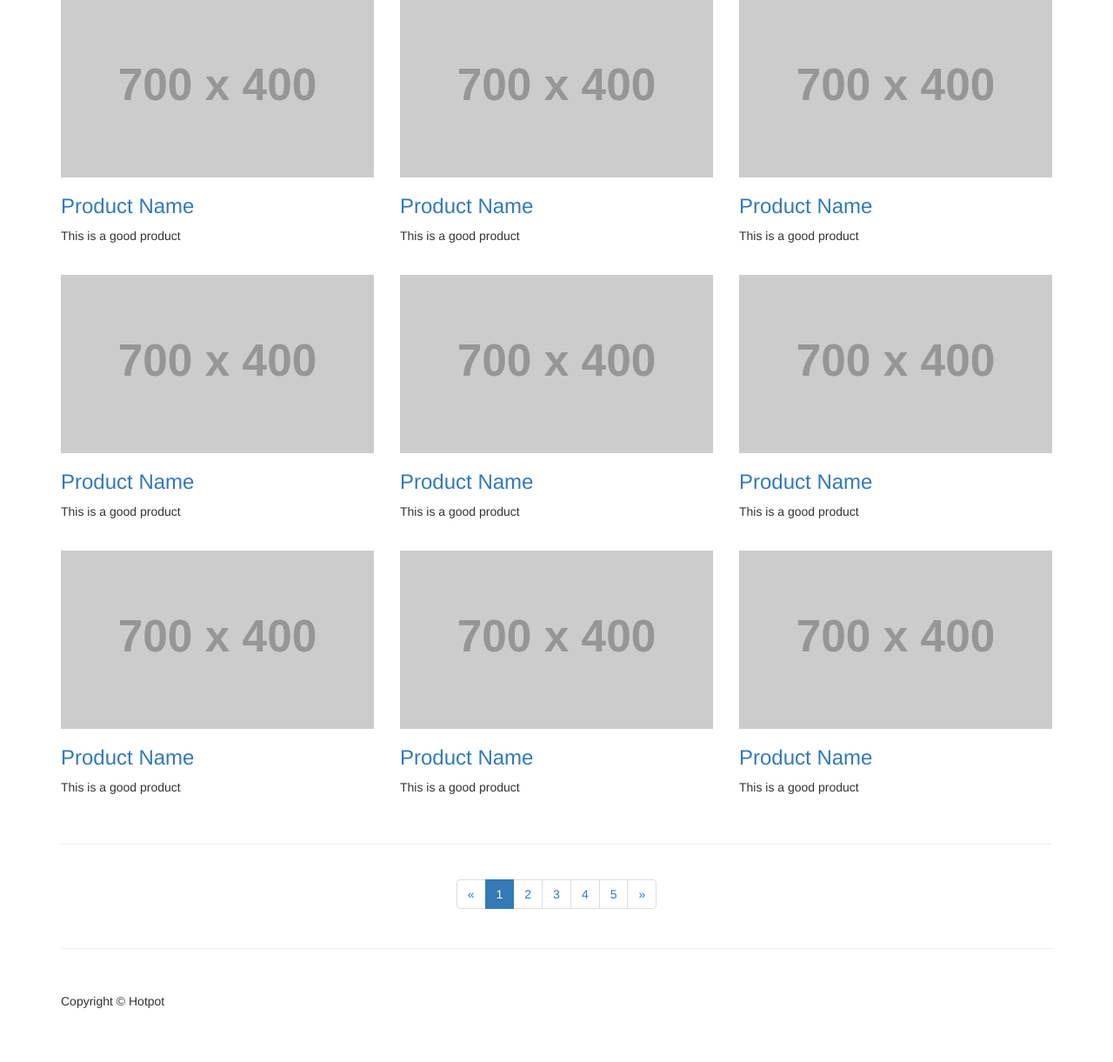
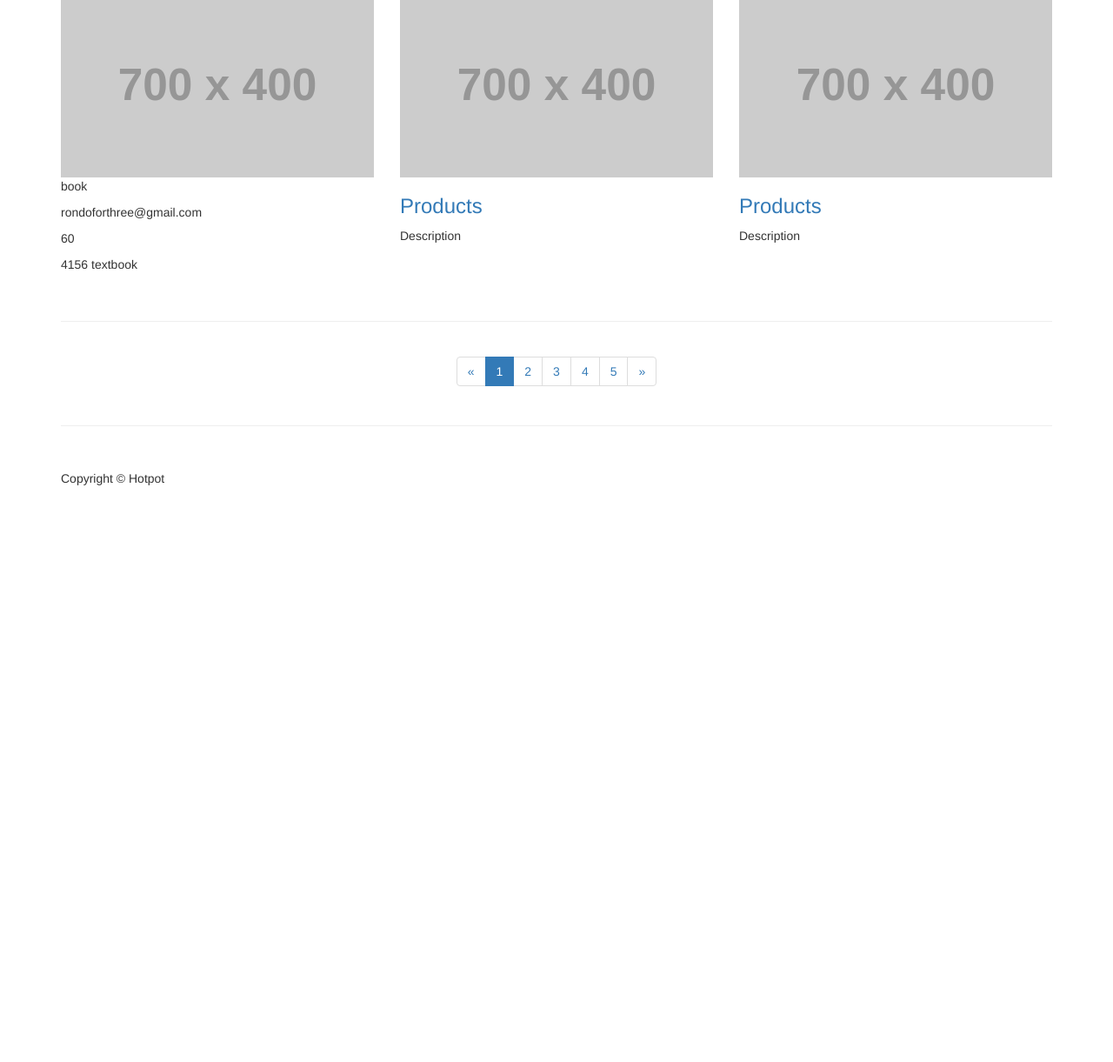
Before and after one commit to jh3768/HotPot, a Django app: page /polls/ in a window 1280 px wide. Shown: the part 181-1402 px from the top of the page at 87% size. After the commit the page ends 739 px from the top, so only its background shows below. Run offline with Django 3.2, Linux system fonts and the light colour scheme; data comes from the database, SQL or seed files in the repository; both versions use the stored data as it was after the commit; grey boxes labelled with a size stand in for pictures from a placeholder-image service; some libraries are stand-ins or nearby versions.

Commit message:
major change on homepage

```diff
--- a/polls/templates/polls/homepage.html
+++ b/polls/templates/polls/homepage.html
@@ -29,7 +29,6 @@
 </head>
 
 <body>
-
     <!-- Navigation -->
     <nav class="navbar navbar-inverse navbar-fixed-top" role="navigation">
         <div class="container">
@@ -55,8 +54,6 @@
                     <li>
                         <a href="{% url 'polls:profile' %}">My Profile</a> {% csrf_token %}
                     </li>
-
-
                 </ul>
             </div>
             <!-- /.navbar-collapse -->
@@ -79,98 +76,36 @@
 
         <!-- Projects Row -->
         <div class="row">
-            <div class="col-md-4 portfolio-item">
+            <div class="col-md-4 portfolio-item" id="product1">
                 <a href="#">
                     <img class="img-responsive" src="http://placehold.it/700x400" alt="">
                 </a>
                 <h3>
-                    <a href="#">Product Name</a>
+                    <a href="#"> Products </a>
                 </h3>
-                <p> This is a good product</p>
+                <p> Description </p>
             </div>
-            <div class="col-md-4 portfolio-item">
+
+            <div class="col-md-4 portfolio-item" id="product2">
                 <a href="#">
                     <img class="img-responsive" src="http://placehold.it/700x400" alt="">
                 </a>
                 <h3>
-                    <a href="#">Product Name</a>
+                    <a href="#"> Products </a>
                 </h3>
-                <p> This is a good product</p>
+                <p> Description </p>
             </div>
-            <div class="col-md-4 portfolio-item">
+
+            <div class="col-md-4 portfolio-item" id="product3">
                 <a href="#">
                     <img class="img-responsive" src="http://placehold.it/700x400" alt="">
                 </a>
                 <h3>
-                    <a href="#">Product Name</a>
+                    <a href="#"> Products </a>
                 </h3>
-                <p> This is a good product</p>
+                <p> Description </p>
             </div>
         </div>
-        <!-- /.row -->
-
-        <!-- Projects Row -->
-        <div class="row">
-            <div class="col-md-4 portfolio-item">
-                <a href="#">
-                    <img class="img-responsive" src="http://placehold.it/700x400" alt="">
-                </a>
-                 <h3>
-                    <a href="#">Product Name</a>
-                </h3>
-                <p> This is a good product</p>
-            </div>
-            <div class="col-md-4 portfolio-item">
-                <a href="#">
-                    <img class="img-responsive" src="http://placehold.it/700x400" alt="">
-                </a>
-                <h3>
-                    <a href="#">Product Name</a>
-                </h3>
-                <p> This is a good product</p>
-            </div>
-            <div class="col-md-4 portfolio-item">
-                <a href="#">
-                    <img class="img-responsive" src="http://placehold.it/700x400" alt="">
-                </a>
-                <h3>
-                    <a href="#">Product Name</a>
-                </h3>
-                <p> This is a good product</p>
-            </div>
-        </div>
-
-        <!-- Projects Row -->
-        <div class="row">
-            <div class="col-md-4 portfolio-item">
-                <a href="#">
-                    <img class="img-responsive" src="http://placehold.it/700x400" alt="">
-                </a>
-                <h3>
-                    <a href="#">Product Name</a>
-                </h3>
-                <p> This is a good product</p>
-            </div>
-            <div class="col-md-4 portfolio-item">
-                <a href="#">
-                    <img class="img-responsive" src="http://placehold.it/700x400" alt="">
-                </a>
-                <h3>
-                    <a href="#">Product Name</a>
-                </h3>
-                <p> This is a good product</p>
-            </div>
-            <div class="col-md-4 portfolio-item">
-                <a href="#">
-                    <img class="img-responsive" src="http://placehold.it/700x400" alt="">
-                </a>
-                <h3>
-                    <a href="#">Product Name</a>
-                </h3>
-                <p> This is a good product</p>
-            </div>
-        </div>
-        <!-- /.row -->
 
         <hr>
 
@@ -220,10 +155,26 @@
     <!-- /.container -->
 
     <!-- jQuery -->
-    <script src="js/jquery.js"></script>
+    <script src="{% static 'assets/js/jquery-1.11.1.min.js' %}"></script>
 
     <!-- Bootstrap Core JavaScript -->
-    <script src="js/bootstrap.min.js"></script>
+    <script src="{% static 'assets/bootstrap/js/bootstrap.min.js' %}"></script>
+
+    <script type="text/javascript">
+        var xhttp = new XMLHttpRequest();
+        xhttp.onreadystatechange = function() {
+          if (this.readyState == 4 && this.status == 200) {
+            var obj = JSON.parse(this.responseText);
+            $("#product1").html("<img class='img-responsive' src='http://placehold.it/700x400' alt=''>"+
+                                "<p>"+obj[0].fields.name+"</p>"+
+                                "<p>"+obj[0].fields.username+"</p>"+
+                                "<p>"+obj[0].fields.price+"</p>"+
+                                "<p>"+obj[0].fields.description+"</p>");
+          }
+        };
+        xhttp.open("GET", "/polls/homepagejson", true);
+        xhttp.send();
+    </script>
 
 </body>
 
--- a/polls/urls.py
+++ b/polls/urls.py
@@ -5,6 +5,7 @@ from . import views
 app_name = 'polls'
 urlpatterns = [
     url(r'^$', views.homepage, name='homepage'),
+    url(r'^homepagejson', views.homepagejson, name='homepagejson'),
     url(r'^login/', views.login, name='login'),
     url(r'^signup/', views.signup, name='signup'),
     url(r'^about/', views.about, name='about'),
--- a/polls/views.py
+++ b/polls/views.py
@@ -5,6 +5,11 @@ from django.contrib.auth import authenticate
 from django.contrib.auth import login as auth_login
 from django.contrib.auth.decorators import login_required
 from django.contrib.auth.models import User
+from django.forms.models import model_to_dict
+from django.core import serializers
+from polls.models import Product
+import json
+
 # Create your views here.
 
 '''
@@ -46,9 +51,12 @@ class ResultsView(generic.DetailView):
 '''
 
 def homepage(request):
-    #product = Product.objects.all()
-    context = {}
-    return render(request, 'polls/homepage.html', context)
+    return render(request, 'polls/homepage.html')
+
+def homepagejson(request):
+    queryset = Product.objects.all()
+    data = serializers.serialize("json", queryset)
+    return HttpResponse(data, content_type='application/json')
 
 def login(request):
     return render(request, 'polls/login.html')
```
Also changed, not shown: polls/templates/polls/about.html (+0 -7 lines), urls.py (deleted, +0 -16 lines), views.py (deleted, +0 -98 lines), db.sqlite3.
